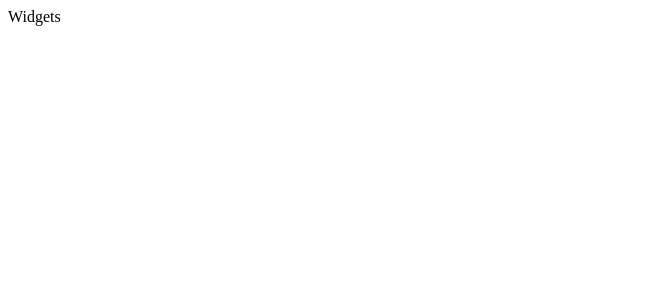
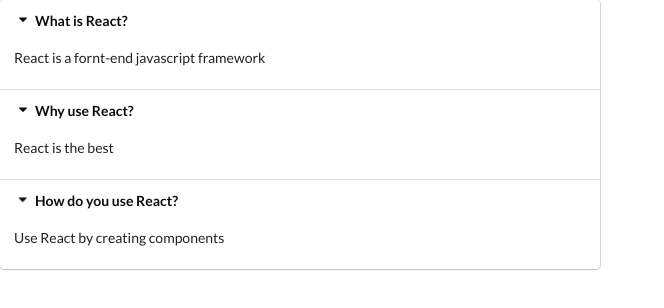
Before and after one commit to DawnMD/widgets, a React (Create React App) app: page / in a window 1280 px wide. Shown: the top 308 px of the page, without its empty margins (0-664 px from the left). Built offline with nearby package versions, Linux system fonts and the light colour scheme.

Commit message:
semantic ui, component

```diff
--- a/package.json
+++ b/package.json
@@ -9,6 +9,8 @@
     "react": "^17.0.1",
     "react-dom": "^17.0.1",
     "react-scripts": "4.0.2",
+    "semantic-ui-css": "^2.4.1",
+    "semantic-ui-react": "^2.0.3",
     "web-vitals": "^1.1.0"
   },
   "scripts": {
--- a/src/App.js
+++ b/src/App.js
@@ -1,3 +1,25 @@
+import Accordion from "./components/Accordion/Accordion";
+import "semantic-ui-css/semantic.min.css";
+
+const datas = [
+  {
+    title: "What is React?",
+    content: "React is a fornt-end javascript framework",
+  },
+  {
+    title: "Why use React?",
+    content: "React is the best",
+  },
+  {
+    title: "How do you use React?",
+    content: "Use React by creating components",
+  },
+];
+
 export default () => {
-  return <div>Widgets</div>;
+  return (
+    <div>
+      <Accordion datas={datas} />
+    </div>
+  );
 };
--- /dev/null
+++ b/src/components/Accordion/Accordion.jsx
@@ -0,0 +1,20 @@
+import React from "react";
+
+const Accordion = ({ datas }) => {
+  const renderedListItem = datas.map((data) => {
+    return (
+      <React.Fragment key={data.title}>
+        <div className="active title">
+          <i className="dropdown icon"></i>
+          {data.title}
+        </div>
+        <div className="content active">
+          <p>{data.content}</p>
+        </div>
+      </React.Fragment>
+    );
+  });
+  return <div className="ui styled accordion">{renderedListItem}</div>;
+};
+
+export default Accordion;
```
Also changed, not shown: 1 other file (tests, documents, lock files or other folders).
